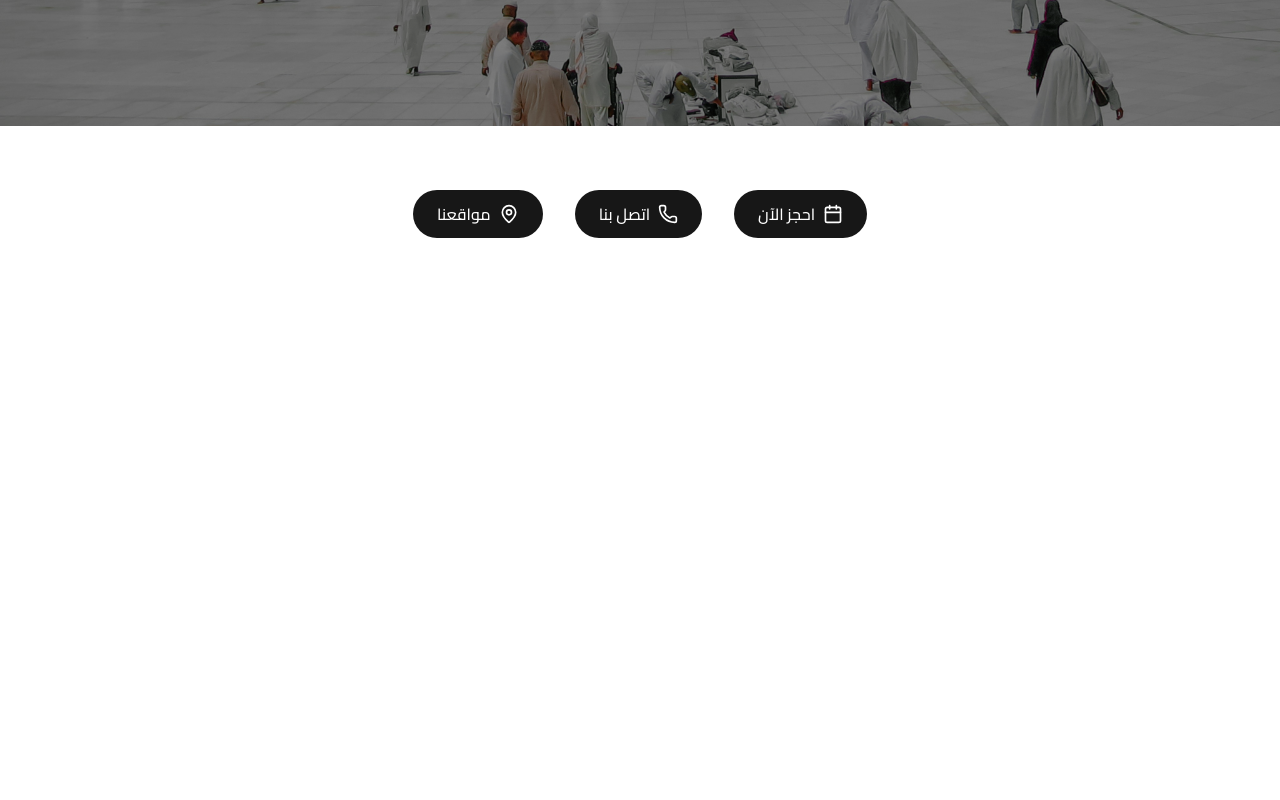
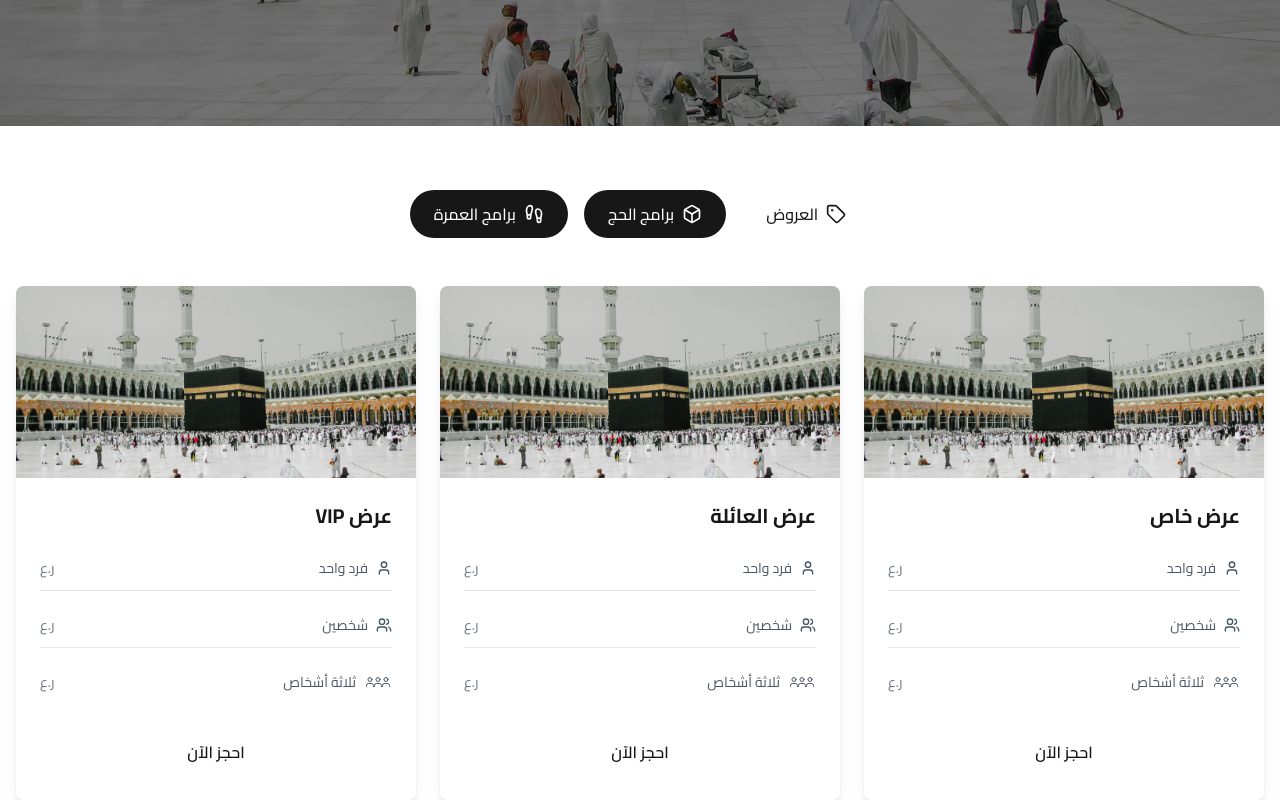
Before and after one commit to Omar-Risi/nidaa-hajj, a Next.js app: page / in a window 1280 px wide. Shown: the part 674-1474 px from the top of the page. Before the commit the page ends 912 px from the top, so only its background shows below. Built offline with nearby package versions, Linux system fonts and the light colour scheme.

Commit message:
feat: added toggle section

```diff
--- a/src/app/page.tsx
+++ b/src/app/page.tsx
@@ -1,9 +1,148 @@
+'use client';
+
 import Image from "next/image";
 import Link from "next/link";
 import Button from "@/components/Button";
-import { Calendar, Phone, MapPin } from "lucide-react";
+import { Tag, Box, Footprints, User, Users } from "lucide-react";
+import { useState } from "react";
+
+// Types for offer data
+interface PricingTier {
+  icon: 'single' | 'double' | 'triple';
+  price: number;
+  label: string;
+}
+
+interface OfferCard {
+  id: number;
+  title: string;
+  image: string;
+  pricing: PricingTier[];
+}
 
 export default function Home() {
+  const [activeSection, setActiveSection] = useState<'offers' | 'hajj' | 'omrah'>('offers');
+
+  // Sample data - you can edit prices dynamically
+  const offersData: OfferCard[] = [
+    {
+      id: 1,
+      title: "عرض خاص",
+      image: "/hero-bg.jpg",
+      pricing: [
+        { icon: 'single', price: 450, label: 'فرد واحد' },
+        { icon: 'double', price: 800, label: 'شخصين' },
+        { icon: 'triple', price: 1150, label: 'ثلاثة أشخاص' },
+      ]
+    },
+    {
+      id: 2,
+      title: "عرض العائلة",
+      image: "/hero-bg.jpg",
+      pricing: [
+        { icon: 'single', price: 500, label: 'فرد واحد' },
+        { icon: 'double', price: 900, label: 'شخصين' },
+        { icon: 'triple', price: 1250, label: 'ثلاثة أشخاص' },
+      ]
+    },
+    {
+      id: 3,
+      title: "عرض VIP",
+      image: "/hero-bg.jpg",
+      pricing: [
+        { icon: 'single', price: 750, label: 'فرد واحد' },
+        { icon: 'double', price: 1400, label: 'شخصين' },
+        { icon: 'triple', price: 2000, label: 'ثلاثة أشخاص' },
+      ]
+    },
+  ];
+
+  const hajjData: OfferCard[] = [
+    {
+      id: 1,
+      title: "برنامج الحج الاقتصادي",
+      image: "/hero-bg.jpg",
+      pricing: [
+        { icon: 'single', price: 2500, label: 'فرد واحد' },
+        { icon: 'double', price: 4800, label: 'شخصين' },
+        { icon: 'triple', price: 7000, label: 'ثلاثة أشخاص' },
+      ]
+    },
+    {
+      id: 2,
+      title: "برنامج الحج المميز",
+      image: "/hero-bg.jpg",
+      pricing: [
+        { icon: 'single', price: 3500, label: 'فرد واحد' },
+        { icon: 'double', price: 6800, label: 'شخصين' },
+        { icon: 'triple', price: 10000, label: 'ثلاثة أشخاص' },
+      ]
+    },
+  ];
+
+  const omrahData: OfferCard[] = [
+    {
+      id: 1,
+      title: "عمرة رمضان",
+      image: "/hero-bg.jpg",
+      pricing: [
+        { icon: 'single', price: 600, label: 'فرد واحد' },
+        { icon: 'double', price: 1100, label: 'شخصين' },
+        { icon: 'triple', price: 1550, label: 'ثلاثة أشخاص' },
+      ]
+    },
+    {
+      id: 2,
+      title: "عمرة نهاية الأسبوع",
+      image: "/hero-bg.jpg",
+      pricing: [
+        { icon: 'single', price: 400, label: 'فرد واحد' },
+        { icon: 'double', price: 750, label: 'شخصين' },
+        { icon: 'triple', price: 1050, label: 'ثلاثة أشخاص' },
+      ]
+    },
+    {
+      id: 3,
+      title: "عمرة العشر من ذي الحجة",
+      image: "/hero-bg.jpg",
+      pricing: [
+        { icon: 'single', price: 800, label: 'فرد واحد' },
+        { icon: 'double', price: 1500, label: 'شخصين' },
+        { icon: 'triple', price: 2100, label: 'ثلاثة أشخاص' },
+      ]
+    },
+  ];
+
+  const getCurrentData = () => {
+    switch (activeSection) {
+      case 'offers':
+        return offersData;
+      case 'hajj':
+        return hajjData;
+      case 'omrah':
+        return omrahData;
+      default:
+        return offersData;
+    }
+  };
+
+  const getPricingIcon = (type: 'single' | 'double' | 'triple') => {
+    switch (type) {
+      case 'single':
+        return <User className="w-4 h-4" />;
+      case 'double':
+        return <Users className="w-4 h-4" />;
+      case 'triple':
+        return (
+          <div className="flex items-center -space-x-1">
+            <User className="w-3 h-3" />
+            <User className="w-3 h-3" />
+            <User className="w-3 h-3" />
+          </div>
+        );
+    }
+  };
+
   return (
     <>
       <section className="w-full max-h-screen overflow-hidden flex relative">
@@ -42,24 +181,105 @@ export default function Home() {
       </section>
 
       {/* Button Section - Aligned with navbar */}
-      <section className="mt-16">
+      <section id="offers" className="mt-16">
         <div className="container mx-auto px-4">
-          <div className="flex items-center justify-center w-full flex-wrap gap-8">
-            <Button
-              text="احجز الآن"
-              icon={Calendar}
-              href="#offers"
-            />
-            <Button
-              text="اتصل بنا"
-              icon={Phone}
-              href="#contact"
-            />
-            <Button
-              text="مواقعنا"
-              icon={MapPin}
-              href="#locations"
-            />
+          <div className="flex items-center justify-center w-full flex-wrap gap-4">
+            <button
+              onClick={() => setActiveSection('offers')}
+              className={`
+                inline-flex items-center gap-2
+                px-6 py-3
+                rounded-full
+                font-medium
+                transition-all duration-300
+                ${activeSection === 'offers'
+                  ? 'bg-gradient-to-r from-gold-start via-gold-end to-gold-start text-foreground'
+                  : 'bg-foreground text-white hover:bg-gradient-to-r hover:from-gold-start hover:via-gold-end hover:to-gold-start hover:text-foreground'
+                }
+              `}
+            >
+              <Tag className="w-5 h-5" />
+              <span>العروض</span>
+            </button>
+
+            <button
+              onClick={() => setActiveSection('hajj')}
+              className={`
+                inline-flex items-center gap-2
+                px-6 py-3
+                rounded-full
+                font-medium
+                transition-all duration-300
+                ${activeSection === 'hajj'
+                  ? 'bg-gradient-to-r from-gold-start via-gold-end to-gold-start text-foreground'
+                  : 'bg-foreground text-white hover:bg-gradient-to-r hover:from-gold-start hover:via-gold-end hover:to-gold-start hover:text-foreground'
+                }
+              `}
+            >
+              <Box className="w-5 h-5" />
+              <span>برامج الحج</span>
+            </button>
+
+            <button
+              onClick={() => setActiveSection('omrah')}
+              className={`
+                inline-flex items-center gap-2
+                px-6 py-3
+                rounded-full
+                font-medium
+                transition-all duration-300
+                ${activeSection === 'omrah'
+                  ? 'bg-gradient-to-r from-gold-start via-gold-end to-gold-start text-foreground'
+                  : 'bg-foreground text-white hover:bg-gradient-to-r hover:from-gold-start hover:via-gold-end hover:to-gold-start hover:text-foreground'
+                }
+              `}
+            >
+              <Footprints className="w-5 h-5" />
+              <span>برامج العمرة</span>
+            </button>
+          </div>
+
+          {/* Content Grid */}
+          <div className="mt-12 grid grid-cols-1 md:grid-cols-2 lg:grid-cols-3 gap-6">
+            {getCurrentData().map((card) => (
+              <div key={card.id} className="bg-white rounded-lg shadow-lg overflow-hidden">
+                {/* Image */}
+                <div className="relative h-48 w-full">
+                  <Image
+                    src={card.image}
+                    alt={card.title}
+                    fill
+                    className="object-cover"
+                  />
+                </div>
+
+                {/* Content */}
+                <div className="p-6">
+                  <h3 className="text-xl font-bold text-foreground mb-4">{card.title}</h3>
+
+                  {/* Pricing */}
+                  <div className="space-y-3">
+                    {card.pricing.map((tier, index) => (
+                      <div key={index} className="flex items-center justify-between py-2 border-b border-gray-200 last:border-0">
+                        <div className="flex items-center gap-2 text-gray-600">
+                          {getPricingIcon(tier.icon)}
+                          <span className="text-sm">{tier.label}</span>
+                        </div>
+                        <div className="flex items-center gap-1">
+                          <span className="text-lg font-bold golden-text">{tier.price}</span>
+                          <span className="text-sm text-gray-500">ر.ع</span>
+                        </div>
+                      </div>
+                    ))}
+                  </div>
+
+                  {/* Book Button */}
+                  <button className="w-full mt-6 py-3 bg-gradient-to-r from-gold-start via-gold-end to-gold-start text-foreground font-semibold rounded-lg hover:scale-105 transition-transform duration-200">
+                    احجز الآن
+                  </button>
+                </div>
+              </div>
+            ))}
           </div>
         </div>
       </section>
```
